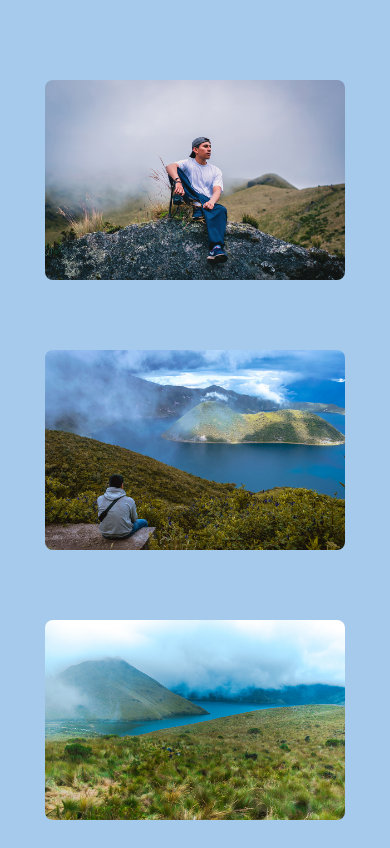
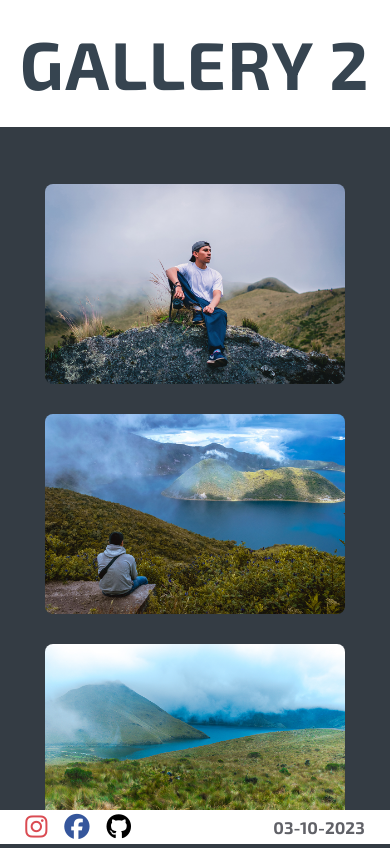
Before and after one commit to Anton-R-L/Gallery, a plain HTML site: page index.html in a window 390 px wide. Shown: the top 848 px of the page. Drawn offline with Linux system fonts and the light colour scheme.

Commit message:
segunda version galeria flex responsive

```diff
--- a/css/style.css
+++ b/css/style.css
@@ -6,41 +6,130 @@
 }
 
 body{
-    background-color: rgb(165, 202, 235);
+    background-color: rgb(52, 60, 68);
+    box-sizing: border-box;
+
+}
+
+.title {
+    position: fixed;
     display: flex;
-    min-height: 100vh;
+    font-family: 'Exo 2', sans-serif;
+    text-transform: uppercase;
+    letter-spacing: 0.2vh;
     justify-content: center;
+    background-color: #ffffff;
+    height: 15vh;
+    z-index: 50;
+    width: 100%;
     align-items: center;
+    min-width: 300px;
+
+}
+
+.title h1 {
+    color: rgb(54, 68, 80);;
+    font-size: 8vh;
+
+
 
 }
 
 .container {
-    width: 80%;
-    margin: 5rem;
-    display: grid;
-    grid-template-columns: repeat(auto-fit, minmax(300px,1fr));
-    grid-auto-rows: minmax(250px, 1fr);
-    gap: 20px;
+    position: relative;
+    display: flex;
+    padding-top: 20vh;
+    align-items: flex-start;
+    justify-content: center;
+    padding-bottom: 50px;
+    flex-wrap: wrap;
+
+
 
 }
 
 .container__card {
-    display: block;
-    max-width: 300px;
+    position: relative;
+    width: 300px;
     height: 200px;
-    object-fit: cover;
     border-radius: 8px;
-    transition: 0.6s ease;
     overflow: hidden;
+    flex-basis: 300px;
+    margin: 15px;
+
+
 
 }
 
 .container__card img{
     width: 100%;
+    height: 100%;
+    object-fit: cover;
+}
+
+.container__card:hover {
+    scale: 1.15;
+    box-shadow: 10px 26px 30px rgba(18, 20, 32, 0.8);
+}
+
+.footer {
+    position: fixed;
+    display: flex;
+    background-color: #fff;
+    width: 100%;
+
+    height: 4vh;
+    bottom: 0;
+    align-items: center;
+}
+
+.date {
+    display: flex;
+    position: relative;
+    padding-right: 3vh;
+    font-family: 'Exo 2', sans-serif;
+    color: rgba(56, 57, 65, 0.8);
+    width: 100%;
+    justify-content: end;
+    font-size: 2vh;
+    flex-wrap: nowrap
 
 }
 
-.container__card:hover {
-    scale: 0.85;
-    box-shadow: 10px 26px 30px rgba(44, 59, 158, 0.5);
+.social-links .instagram {
+    --color: #da4b52;
+
 }
+
+.social-links .Facebook {
+    --color: #35569c;
+}
+
+.social-links .GitHub {
+    --color: #000;
+}
+
+.social-links {
+    display: flex;
+    padding-left: 2vh;
+    justify-content: center;
+    height: 100%;
+    align-items: center;
+}
+.social-links > a {
+    font-size: 3vh;
+    padding: 0 1vh;
+    color: var(--color);
+    align-items: center;
+
+
+}
+
+.social-links > a:hover {
+    background-color: var(--color);
+    border-radius: 0.5vh;
+}
+
+.social-links > a:hover >i {
+    color: #fff;
+}
--- a/index.html
+++ b/index.html
@@ -1,12 +1,21 @@
 <!DOCTYPE html>
-<html lang="en">
+<html lang="es">
 <head>
     <meta charset="UTF-8">
     <meta name="viewport" content="width=device-width, initial-scale=1.0">
     <title>Gallery 2</title>
     <link rel="stylesheet" href="css/style.css">
+    <link rel="preconnect" href="https://fonts.googleapis.com">
+    <link rel="preconnect" href="https://fonts.googleapis.com">
+    <link rel="preconnect" href="https://fonts.gstatic.com" crossorigin>
+    <link href="https://fonts.googleapis.com/css2?family=Exo+2:wght@700&display=swap" rel="stylesheet">
+    <script src="https://kit.fontawesome.com/747d5f7f80.js" crossorigin="anonymous"></script>
+
 </head>
 <body>
+    <div class="title">
+        <h1>Gallery 2</h1>
+    </div>
     <div class="container">
         <div class="container__card">
             <img src="/img/DSC_0036.jpg" alt="img1">
@@ -33,6 +42,24 @@
             <img src="/img/DSC03174.jpg" alt="img8">
         </div>
     </div>
+    <div class="footer">
+
+        <div class="social-links">
+            <a class="instagram" href="https://www.instagram.com/anton_robalino/" target="_blank">
+                <i class="fa-brands fa-instagram"></i>
+            </a>
+            <a class="Facebook" href="https://www.facebook.com/antony.robalino.5/" target="_blank">
+                <i class="fa-brands fa-facebook"></i>
+            </a>
+            <a class="GitHub" href="https://github.com/Anton-R-L" target="_blank">
+                <i class="fa-brands fa-github"></i>
+            </a>
+        </div>
+        <div class="date">
+            <p class="right">03-10-2023</p>
+        </div>
+
+    </div>
 
 </body>
 </html>
```
